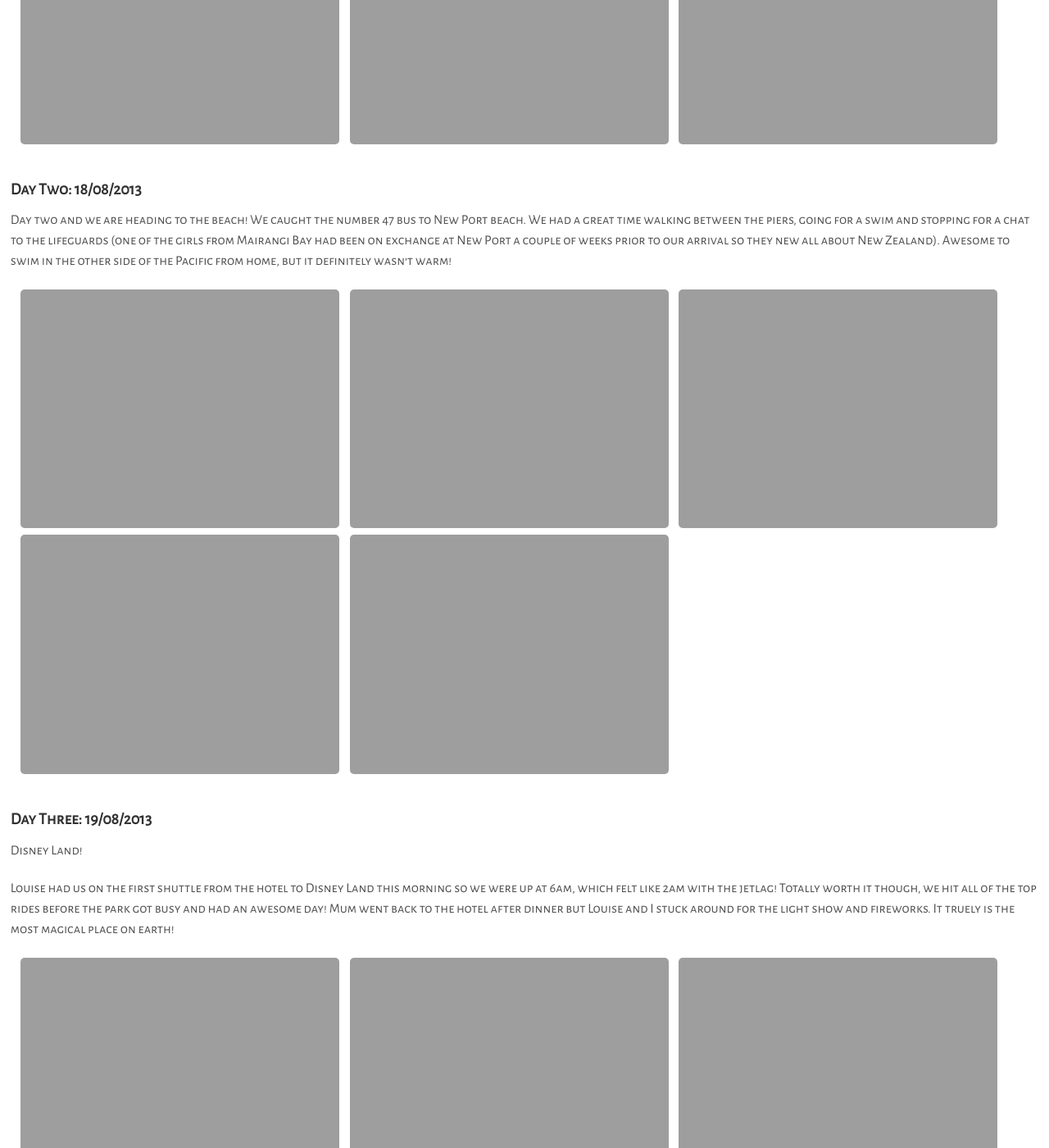
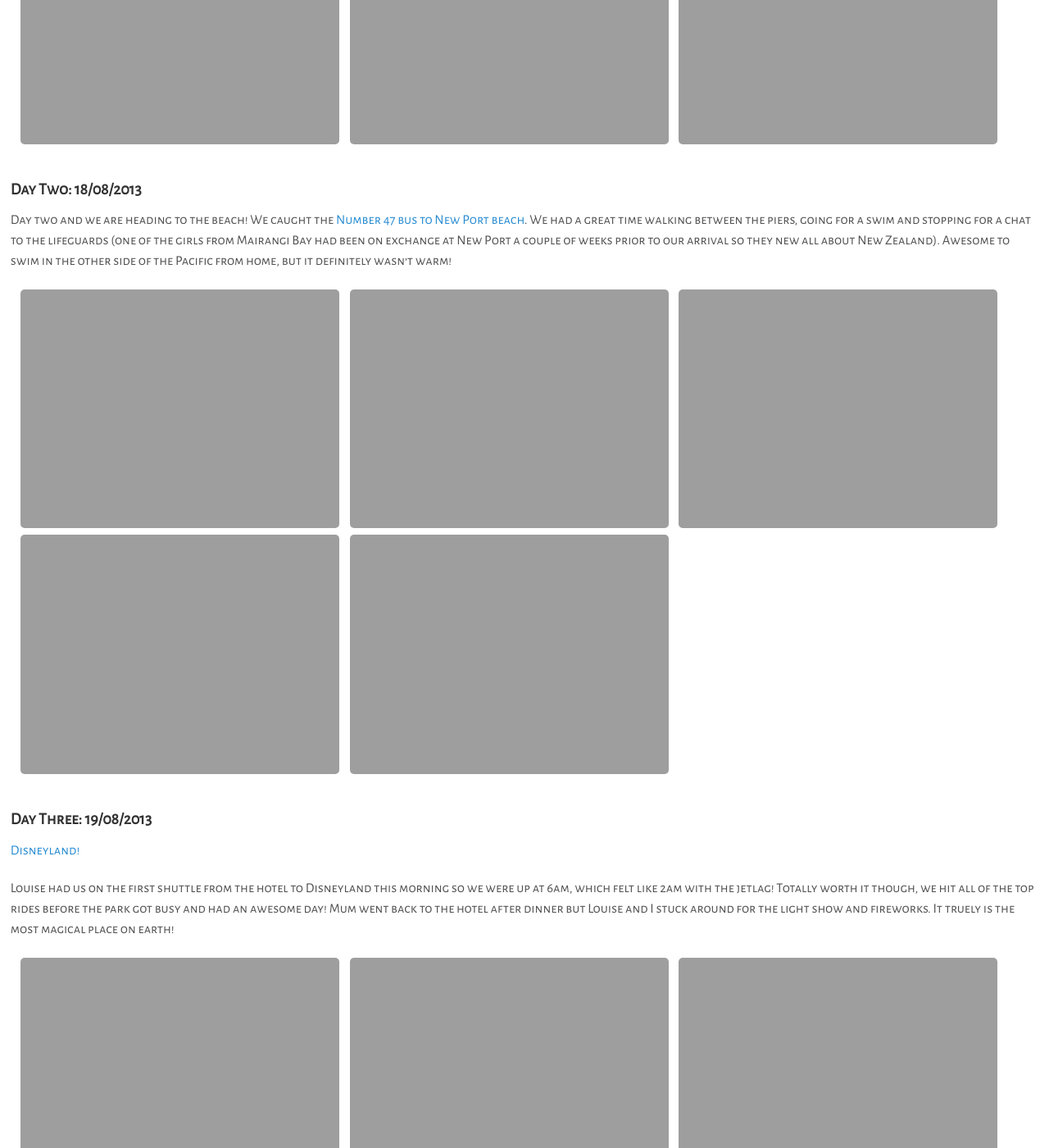
Before and after one commit to foopod/Travel-Website, a Jekyll site: the page built from _posts/2013-08-16-LA.md, in a window 1280 px wide and 1400 px high, scrolled down 334 px. Shown: the whole window at 82% size. Built offline with Jekyll 4.4.1, drawn with Linux system fonts in a browser that asks for light colours; some of the changed text lies outside the part shown.

Commit message:
Update 2013-08-16-LA.md

```diff
--- a/_posts/2013-08-16-LA.md
+++ b/_posts/2013-08-16-LA.md
@@ -13,7 +13,7 @@ titleImage: https://adventuresofthetravellingtwins.com/Photos/2013-08-19-LA/IMG_
 
 <h4>Day One: 17/08/2013</h4>
 
-Our first full day in Los Angeles and we are off to the shops! You've got to love how cheap everything in America is, and the fact that you can find everything. We even found a candy store that did bacon flavoured chocolate!
+Our first full day in Los Angeles and we are off to the shops! You've got to love how cheap everything in America is, and the fact that you can find everything. We even found a <a target="_blank" href="https://www.dylanscandybar.com/">Dylan's Candy Bar</a> that did bacon flavoured chocolate!
 
 <img src="https://adventuresofthetravellingtwins.com/Photos/2013-08-19-LA/P1000809.JPG" class="image1">
 <img src="https://adventuresofthetravellingtwins.com/Photos/2013-08-19-LA/P1000810.JPG" class="image1">
@@ -21,7 +21,7 @@ Our first full day in Los Angeles and we are off to the shops! You've got to lov
 
 <h4>Day Two: 18/08/2013</h4>
 
-Day two and we are heading to the beach! We caught the number 47 bus to New Port beach. We had a great time walking between the piers, going for a swim and stopping for a chat to the lifeguards (one of the girls from Mairangi Bay had been on exchange at New Port a couple of weeks prior to our arrival so they new all about New Zealand). Awesome to swim in the other side of the Pacific from home, but it definitely wasn't warm!
+Day two and we are heading to the beach! We caught the <a target="_blank" href="https://moovitapp.com/index/en/public_transit-line-47-Los_Angeles_CA-302-1614-196915-1362809">Number 47 bus to New Port beach</a>. We had a great time walking between the piers, going for a swim and stopping for a chat to the lifeguards (one of the girls from Mairangi Bay had been on exchange at New Port a couple of weeks prior to our arrival so they new all about New Zealand). Awesome to swim in the other side of the Pacific from home, but it definitely wasn't warm!
 
 <img src="https://adventuresofthetravellingtwins.com/Photos/2013-08-19-LA/P1000820.JPG" class="image1">
 <img src="https://adventuresofthetravellingtwins.com/Photos/2013-08-19-LA/P1000832.JPG" class="image1">
@@ -31,9 +31,9 @@ Day two and we are heading to the beach! We caught the number 47 bus to New Port
 
 <h4>Day Three: 19/08/2013</h4>
 
-Disney Land!
+<a target="_blank" href="https://disneyland.disney.go.com/">Disneyland!</a>
 
-Louise had us on the first shuttle from the hotel to Disney Land this morning so we were up at 6am, which felt like 2am with the jetlag!
+Louise had us on the first shuttle from the hotel to Disneyland this morning so we were up at 6am, which felt like 2am with the jetlag!
 Totally worth it though, we hit all of the top rides before the park got busy and had an awesome day! Mum went back to the hotel after dinner but Louise and I stuck around for the light show and fireworks.
 It truely is the most magical place on earth!
 
```
Also changed, not shown: other parts of _posts/2013-08-16-LA.md (+2 -1 lines).
